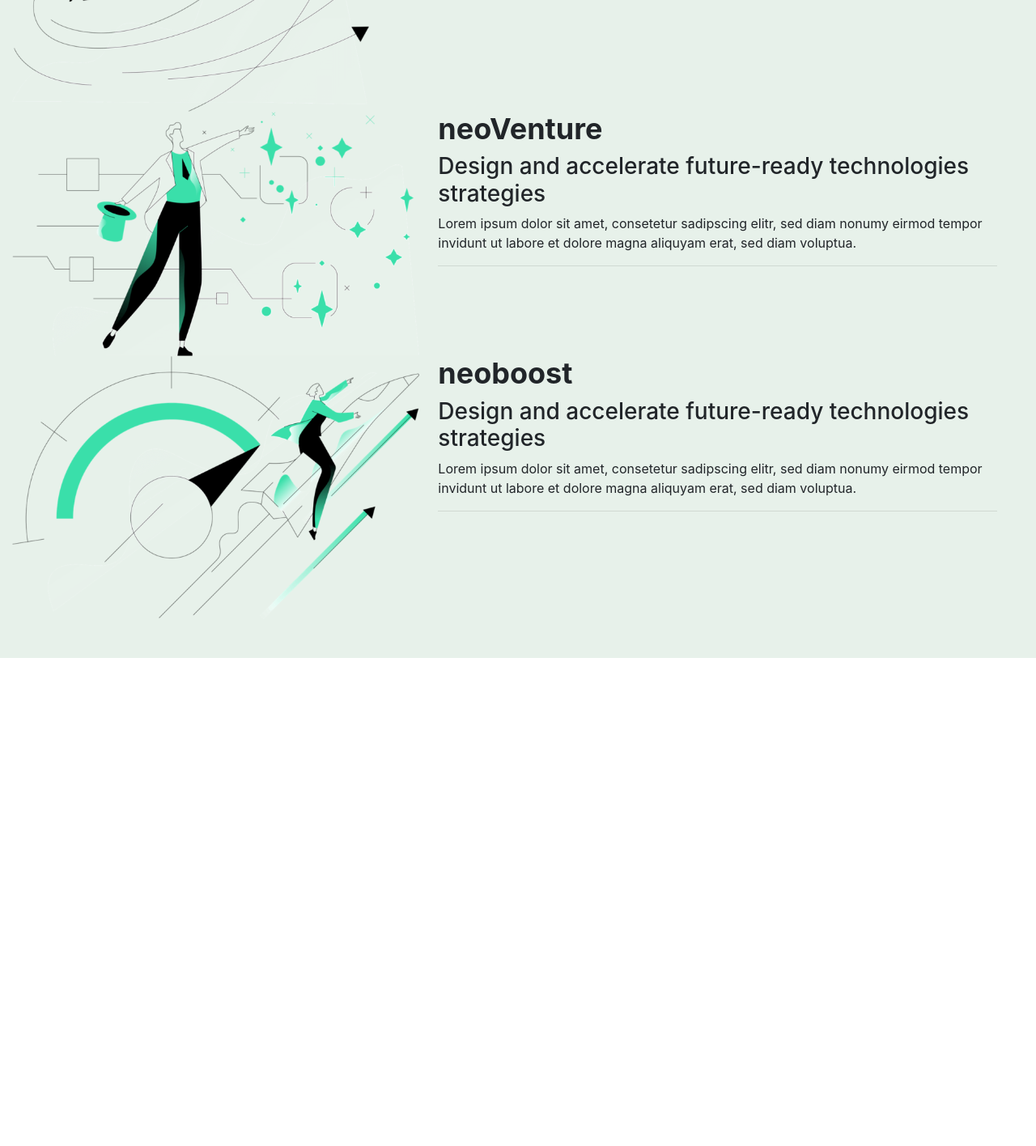
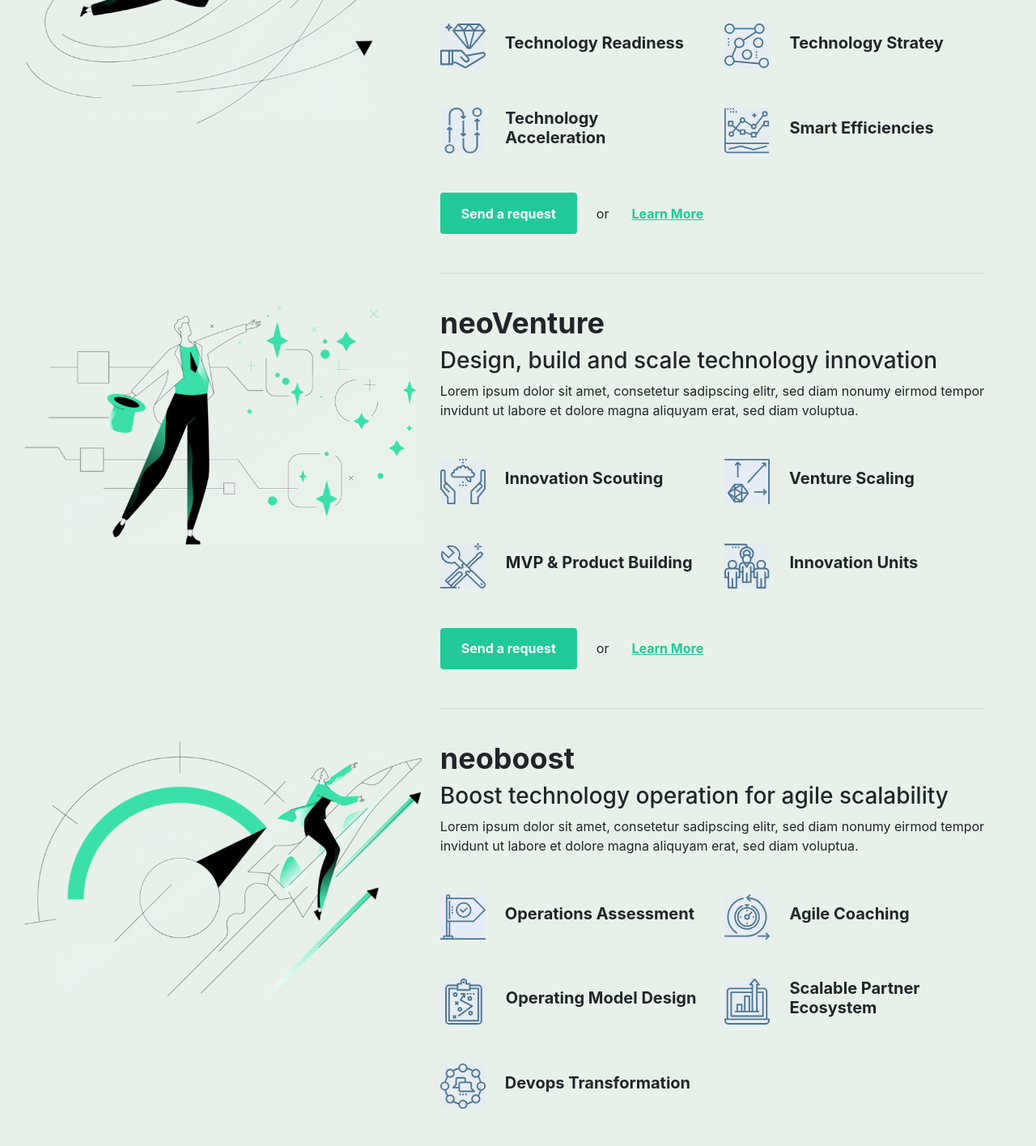
Before and after one commit to Dendekky/wildfusion, a React (Create React App) app: page / in a window 1280 px wide. Shown: the part 2460-3876 px from the top of the page at 81% size. Before the commit the page ends 3273 px from the top, so only its background shows below. Built offline with nearby package versions, Linux system fonts and the light colour scheme.

Commit message:
feat: add feature section :rocket:

```diff
--- a/src/App.js
+++ b/src/App.js
@@ -33,7 +33,20 @@ import {
   Foundation,
   Innovation,
   Speed,
-  Transformation
+  Transformation,
+  Readiness,
+  Strategy,
+  Acceleration,
+  SmartEfficiencies,
+  InnovationScouting,
+  VentureScaling,
+  MVP,
+  InnovationUnits,
+  OperationsAssessment,
+  AgileCoaching,
+  OperatingModelDesign,
+  ScalablePartnerEcosystem,
+  DevopsTransformation,
 } from "./components/logos"
 
 const BoldNavText = ({ text, link }) => (
@@ -254,7 +267,7 @@ function App() {
             <span className="font-weight-bold">Our technologies services are designed to build the capabilities required <br /> to seize your distinct technology opportunities</span>
           </div>
           <Col>
-            <Row>
+            <Row className="feature-detail">
               <Col md="5" lg="5">
                 <img src={neovision} alt="neovision-logo" />
               </Col>
@@ -265,34 +278,115 @@ function App() {
                   Lorem ipsum dolor sit amet, consetetur sadipscing elitr, sed diam nonumy
                   eirmod tempor invidunt ut labore et dolore magna aliquyam erat, sed diam voluptua.
                 </span>
+                <Row className="mt-5">
+                  <Col sm="6" md-6 lg="6" className="d-flex">
+                    <img src={Readiness} alt="readiness-logo" />
+                    <h5 className="align-self-center ml-4 font-weight-bold">Technology Readiness</h5>
+                  </Col>
+                  <Col sm="6" md-6 lg="6" className="d-flex">
+                    <img src={Strategy} alt="strategy-logo" />
+                    <h5 className="align-self-center ml-4 font-weight-bold">Technology Stratey</h5>
+                  </Col>
+                </Row>
+                <Row className="mt-5">
+                  <Col sm="6" md-6 lg="6" className="d-flex">
+                    <img src={Acceleration} alt="readiness-logo" />
+                    <h5 className="align-self-center ml-4 font-weight-bold">Technology Acceleration</h5>
+                  </Col>
+                  <Col sm="6" md-6 lg="6" className="d-flex">
+                    <img src={SmartEfficiencies } alt="strategy-logo" />
+                    <h5 className="align-self-center ml-4 font-weight-bold">Smart Efficiencies</h5>
+                  </Col>
+                </Row>
+                <div className="my-5">
+                  <CustomButton>Send a request</CustomButton>
+                  <span className="mx-4">or</span>
+                  <CustomLink link="#" text="Learn More" />
+                </div>
                 <hr />
               </Col>
             </Row>
-            <Row>
+            <Row className="feature-detail">
               <Col md="5" lg="5">
                 <img src={neoventure} alt="neoventure-logo" />
               </Col>
               <Col md="7" lg="7" className="px-2 pr-5">
                 <SectionTitle>neoVenture</SectionTitle>
-                <h3>Design and  accelerate future-ready technologies strategies</h3>
+                <h3>Design, build and scale technology innovation</h3>
                 <span>
                   Lorem ipsum dolor sit amet, consetetur sadipscing elitr, sed diam nonumy
                   eirmod tempor invidunt ut labore et dolore magna aliquyam erat, sed diam voluptua.
                 </span>
+                <Row className="mt-5">
+                  <Col sm="6" md-6 lg="6" className="d-flex">
+                    <img src={InnovationScouting} alt="Innovation-Scouting-logo" />
+                    <h5 className="align-self-center ml-4 font-weight-bold">Innovation Scouting</h5>
+                  </Col>
+                  <Col sm="6" md-6 lg="6" className="d-flex">
+                    <img src={VentureScaling} alt="Venture=Scaling-logo" />
+                    <h5 className="align-self-center ml-4 font-weight-bold">Venture Scaling</h5>
+                  </Col>
+                </Row>
+                <Row className="mt-5">
+                  <Col sm="6" md-6 lg="6" className="d-flex">
+                    <img src={MVP} alt="mvp-logo" />
+                    <h5 className="align-self-center ml-4 font-weight-bold">MVP & Product Building</h5>
+                  </Col>
+                  <Col sm="6" md-6 lg="6" className="d-flex">
+                    <img src={InnovationUnits } alt="Innovation-Units-logo" />
+                    <h5 className="align-self-center ml-4 font-weight-bold">Innovation Units</h5>
+                  </Col>
+                </Row>
+                <div className="my-5">
+                  <CustomButton>Send a request</CustomButton>
+                  <span className="mx-4">or</span>
+                  <CustomLink link="#" text="Learn More" />
+                </div>
                 <hr />
               </Col>
             </Row>
-            <Row>
+            <Row className="feature-detail">
               <Col md="5" lg="5">
                 <img src={neoboost} alt="neoboost-logo" />
               </Col>
               <Col md="7" lg="7" className="px-2 pr-5">
                 <SectionTitle>neoboost</SectionTitle>
-                <h3>Design and  accelerate future-ready technologies strategies</h3>
+                <h3>Boost technology operation for agile scalability</h3>
                 <span>
                   Lorem ipsum dolor sit amet, consetetur sadipscing elitr, sed diam nonumy
                   eirmod tempor invidunt ut labore et dolore magna aliquyam erat, sed diam voluptua.
                 </span>
+                <Row className="mt-5">
+                  <Col sm="6" md-6 lg="6" className="d-flex">
+                    <img src={OperationsAssessment} alt="OperationsAssessment-logo" />
+                    <h5 className="align-self-center ml-4 font-weight-bold">Operations Assessment</h5>
+                  </Col>
+                  <Col sm="6" md-6 lg="6" className="d-flex">
+                    <img src={AgileCoaching} alt="Agile-Coaching-logo" />
+                    <h5 className="align-self-center ml-4 font-weight-bold">Agile Coaching</h5>
+                  </Col>
+                </Row>
+                <Row className="mt-5">
+                  <Col sm="6" md-6 lg="6" className="d-flex">
+                    <img src={OperatingModelDesign} alt="OperatingModelDesign-logo" />
+                    <h5 className="align-self-center ml-4 font-weight-bold">Operating Model Design</h5>
+                  </Col>
+                  <Col sm="6" md-6 lg="6" className="d-flex">
+                    <img src={ScalablePartnerEcosystem } alt="ScalablePartnerEcosystem-logo" />
+                    <h5 className="align-self-center ml-4 font-weight-bold">Scalable Partner Ecosystem</h5>
+                  </Col>
+                  </Row>
+                  <Row className="mt-5">
+                  <Col sm="6" md-6 lg="6" className="d-flex">
+                    <img src={DevopsTransformation } alt="DevopsTransformation-logo" />
+                    <h5 className="align-self-center ml-4 font-weight-bold">Devops Transformation</h5>
+                  </Col>
+                </Row>
+                <div className="my-5">
+                  <CustomButton>Send a request</CustomButton>
+                  <span className="mx-4">or</span>
+                  <CustomLink link="#" text="Learn More" />
+                </div>
                 <hr />
               </Col>
             </Row>
--- a/src/index.scss
+++ b/src/index.scss
@@ -134,6 +134,9 @@ $left-space: 3.6%;
 
   .features {
     background: #e7f1ea;
+    .feature-detail {
+      margin: 24px 0;
+    }
     img {
       max-width: 100%;
     }
```
Also changed, not shown: src/components/logos.js (+27 -1 lines), src/assets/logos/icon__operating-model-design.svg (renamed from src/assets/logos/icon__operating-model-desing.svg).
